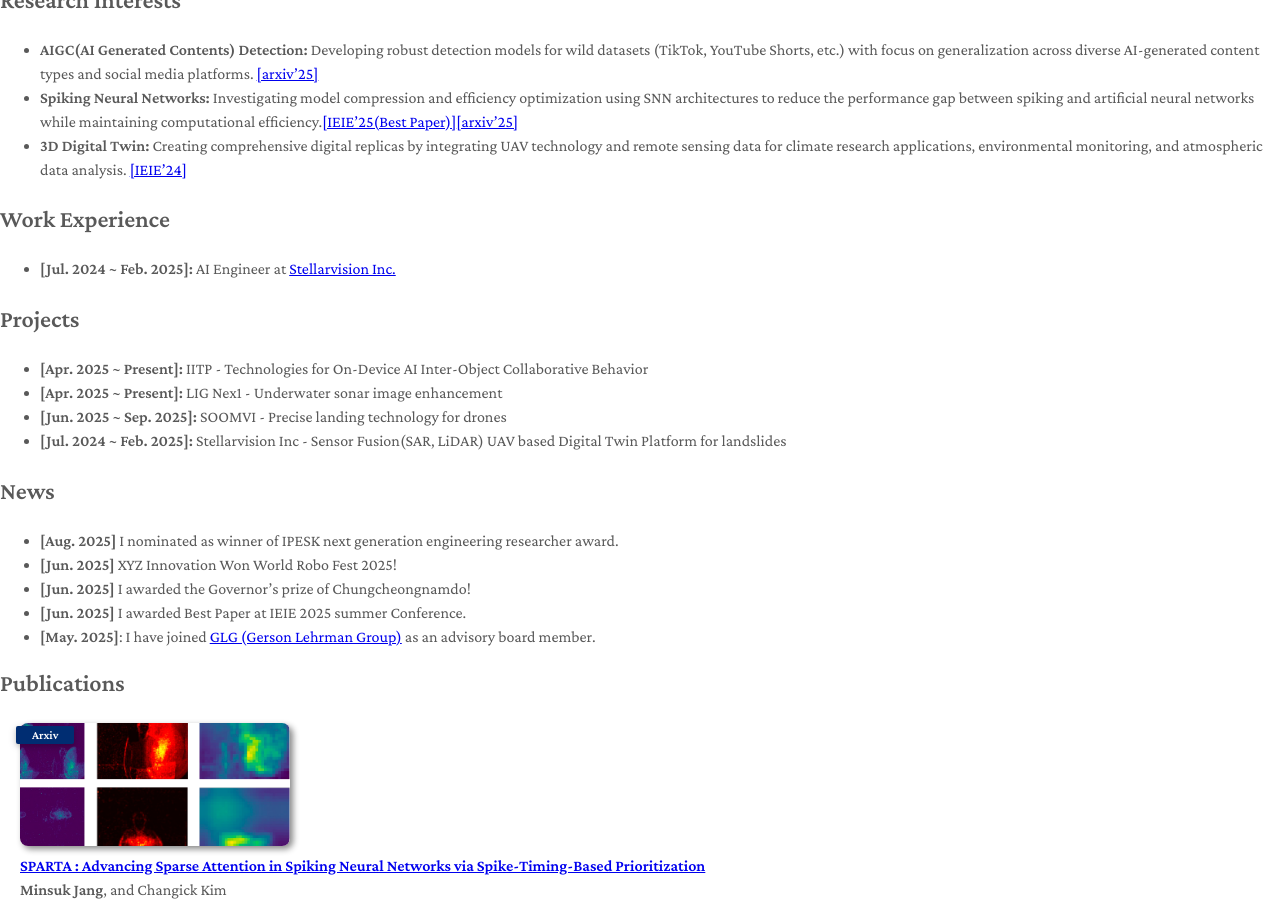
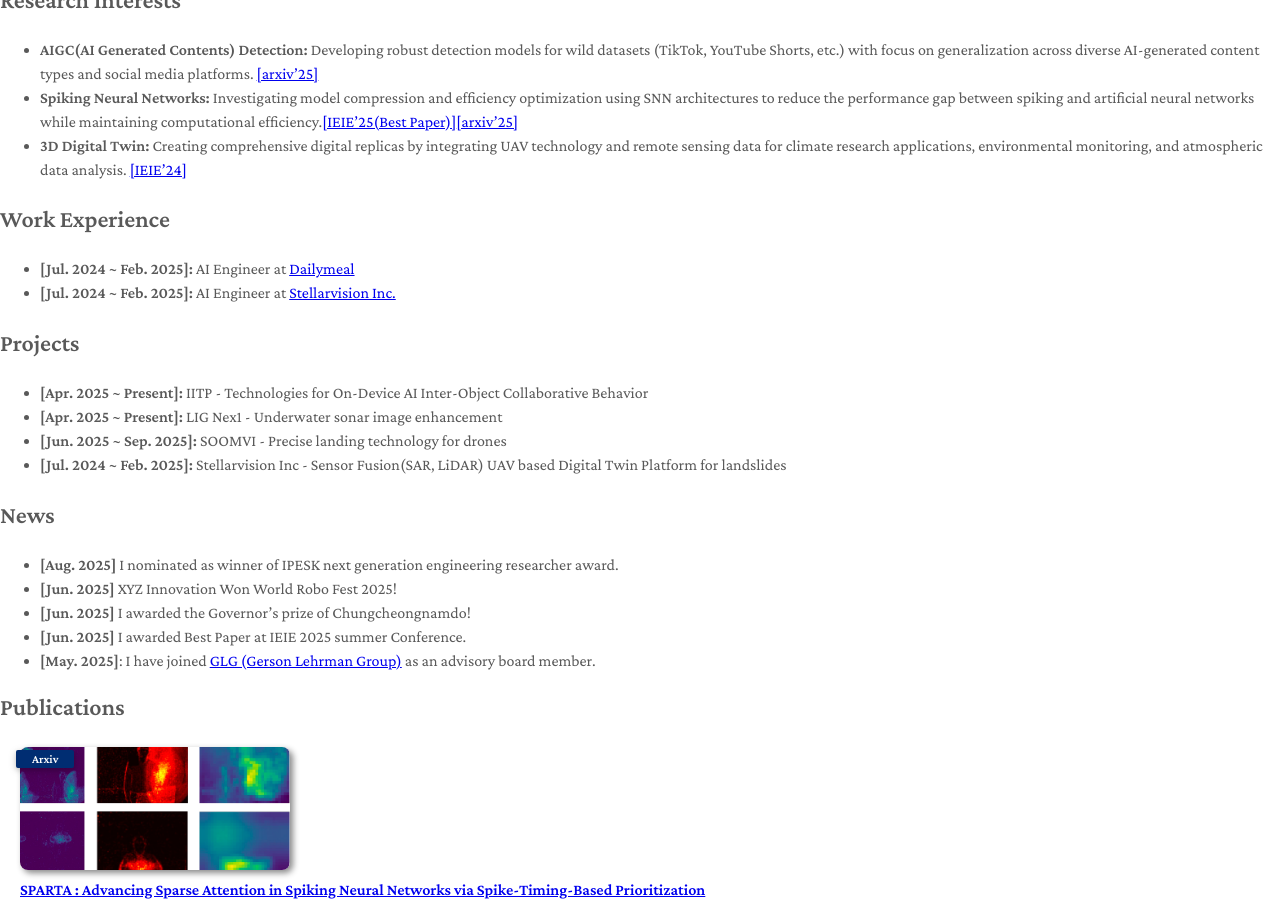
Before and after one commit to tersite1/tersite1.github.io, a Jekyll site: the page built from index.md, in a window 1280 px wide and 900 px high, scrolled down 1173 px. Built offline with Jekyll 4.4.1, drawn with Linux system fonts in a browser that asks for light colours; a style sheet for code colours, icons or effects is not loaded; our own code applies the rules of GitHub Pages for plain Markdown files.

Commit message:
Update index.md

```diff
--- a/index.md
+++ b/index.md
@@ -26,7 +26,7 @@ I am an M.S. student at KAIST, currently in the [Computational Intelligence Labo
 
 
 ## Work Experience
-
+* **[Jul. 2024 ~ Feb. 2025]:** AI Engineer at [Dailymeal](https://www.dailymeal.co.kr/)
 * **[Jul. 2024 ~ Feb. 2025]:** AI Engineer at [Stellarvision Inc.](https://stellarvision.co.kr/en/)
 
 
```
